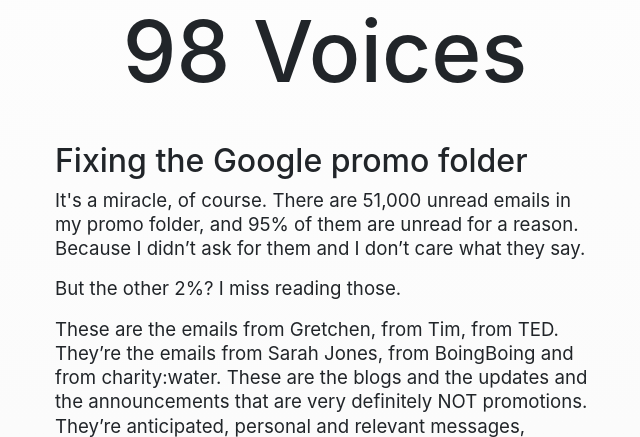
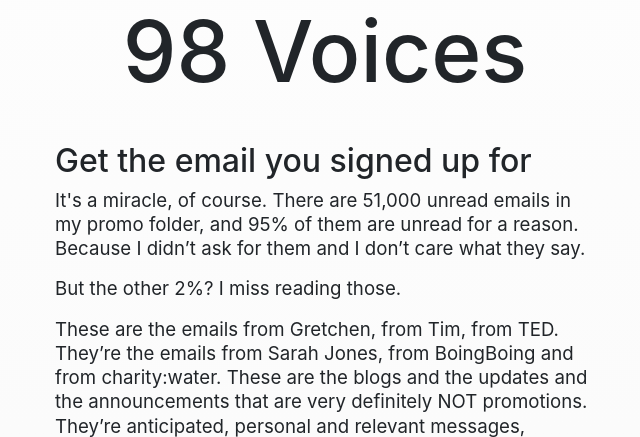
Before and after one commit to graydenshand/google_promotion_filter, a Flask app: page / in a window 1280 px wide. Shown: the part 521-958 px from the top of the page, without its empty margins (315-955 px from the left). Run offline with Flask 2, Linux system fonts and the light colour scheme; some libraries are stand-ins or nearby versions.

Commit message:
changing first header

```diff
--- a/templates/index.html
+++ b/templates/index.html
@@ -35,7 +35,7 @@
             <div class='col-sm-1 col-md-2 col-lg-3'>
             </div>
             <div class='col-sm-10 col-md-8 col-lg-6'>
-                <h2>Fixing the Google promo folder</h2>
+                <h2>Get the email you signed up for</h2>
                 <p>It's a miracle, of course. There are 51,000 unread emails in my promo folder, and 95% of them are unread for a reason. Because I didn’t ask for them and I don’t care what they say.</p>
 
                 <p>But the other 2%? I miss reading those.</p>
```
